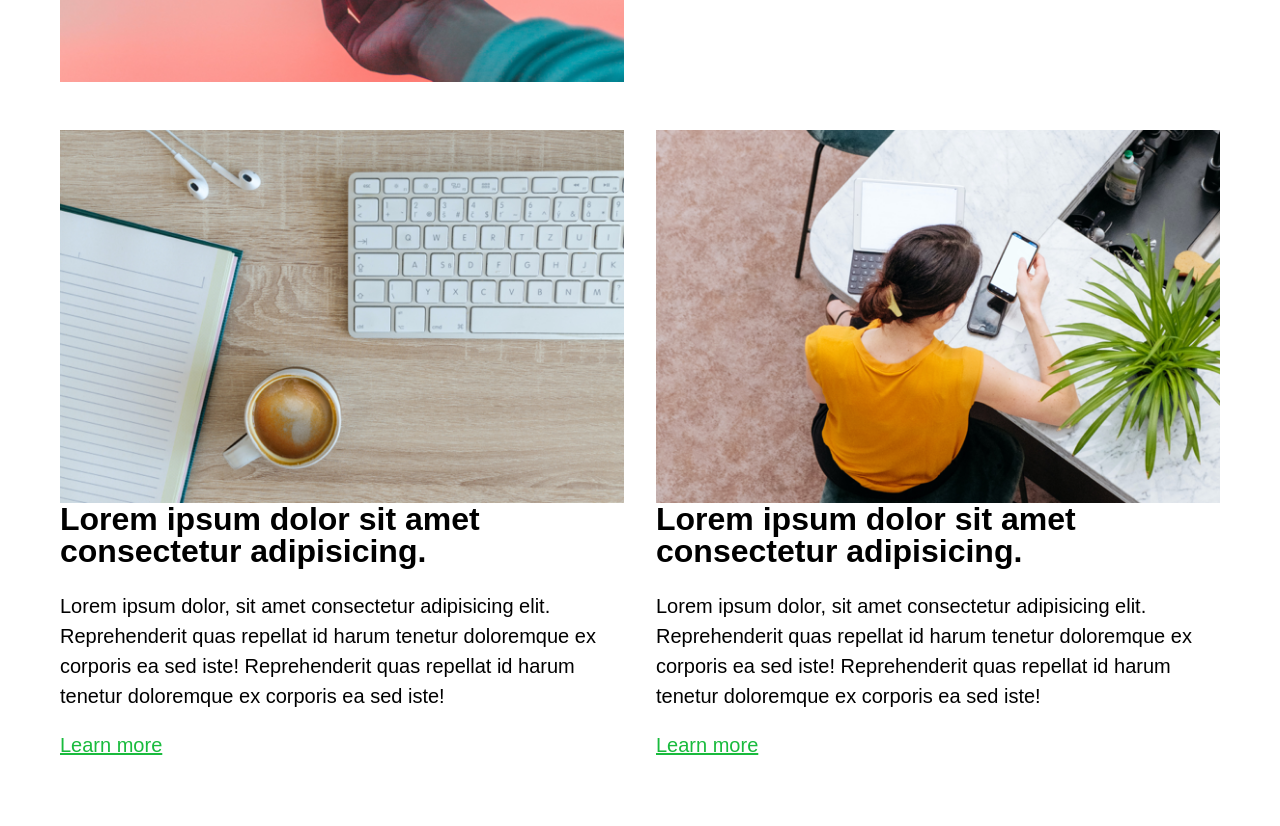
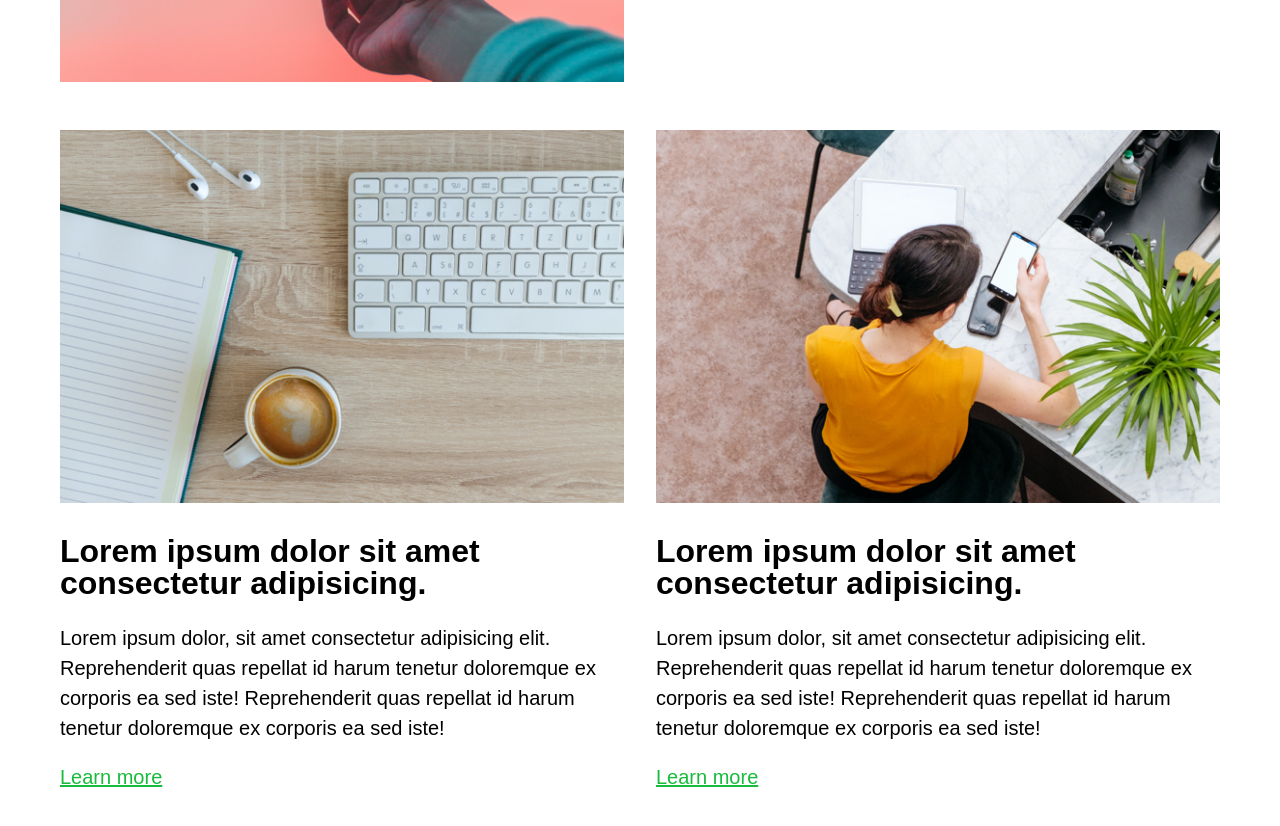
Before and after one commit to archetypish/altcampus, a plain HTML site: page checkpoint1-htmlcss/blog.html in a window 1280 px wide. Shown: the part 400-1226 px from the top of the page. Before the commit the page ends 1203 px from the top, so only its background shows below. Drawn offline with Linux system fonts and the light colour scheme.

Commit message:
refactor code with common classes for layout on blog page

```diff
--- a/checkpoint1-htmlcss/assets/stylesheet/style.css
+++ b/checkpoint1-htmlcss/assets/stylesheet/style.css
@@ -258,14 +258,10 @@ hr {
 }
 
 /* Blog page CSS */
-.articles {
+
+.row {
   /* border: 2px solid red; */
   margin: 48px 0;
-}
-
-.article-main {
-  /* border: 2px solid red; */
-  margin-bottom: 48px;
 }
 
 .article-img {
@@ -276,12 +272,15 @@ hr {
 .container {
   font-size: 0;
 }
-.container-img,
-.container-text {
+
+.col1,
+.col2 {
   display: inline-block;
   width: 50%;
   box-sizing: border-box;
   /* border: 2px solid red; */
+  text-align: left;
+  vertical-align: top;
 }
 
 .article-heading {
@@ -312,36 +311,6 @@ hr {
   border-radius: 20px;
 }
 
-.container-text {
-  text-align: left;
-}
-
-.container-text {
-  /* border: 2px solid red; */
-  vertical-align: top;
-  padding-left: 16px;
-}
-
-.container-img {
-  padding-right: 16px;
-}
-
-.article-col {
-  width: 50%;
-  text-align: left;
-}
-
-.article-row {
-  /* font-size: 0; */
-  /* width: 100%; */
-}
-
-.article-row > * {
-  /* border: 2px solid red; */
-  display: inline-block;
-  box-sizing: border-box;
-}
-
 .col2 {
   padding-left: 16px;
 }
@@ -349,3 +318,7 @@ hr {
 .col1 {
   padding-right: 16px;
 }
+
+.gap {
+  margin-top: 32px;
+}
--- a/checkpoint1-htmlcss/blog.html
+++ b/checkpoint1-htmlcss/blog.html
@@ -22,15 +22,15 @@
     </header>
     <section class="articles">
       <div class="container">
-        <article class="article-main">
-          <div class="container-img">
+        <article class="row">
+          <div class="col1">
             <img
               class="article-img"
               src="./assets/media/pic01.png"
               alt="picture of a bulb"
             />
           </div>
-          <div class="container-text">
+          <div class="col2">
             <h2 class="article-heading">
               Lorem ipsum dolor sit amet consectetur adipisicing.
             </h2>
@@ -43,14 +43,14 @@
             <a class="article-cta cta-main" href="#">Read more</a>
           </div>
         </article>
-        <div class="article-row">
-          <article class="article-col col1">
+        <div class="row">
+          <article class="col1">
             <img
               class="article-img"
               src="./assets/media/pic02.png"
               alt="coffee, keyboard, notebook with earphones"
             />
-            <h2 class="article-heading">
+            <h2 class="article-heading gap">
               Lorem ipsum dolor sit amet consectetur adipisicing.
             </h2>
             <p class="article-desc">
@@ -61,13 +61,13 @@
             </p>
             <a class="article-cta" href="#">Learn more</a>
           </article>
-          <article class="article-col col2">
+          <article class="col2">
             <img
               class="article-img"
               src="./assets/media/pic03.png"
               alt="woman working on her phone and laptop"
             />
-            <h2 class="article-heading">
+            <h2 class="article-heading gap">
               Lorem ipsum dolor sit amet consectetur adipisicing.
             </h2>
             <p class="article-desc">
```
